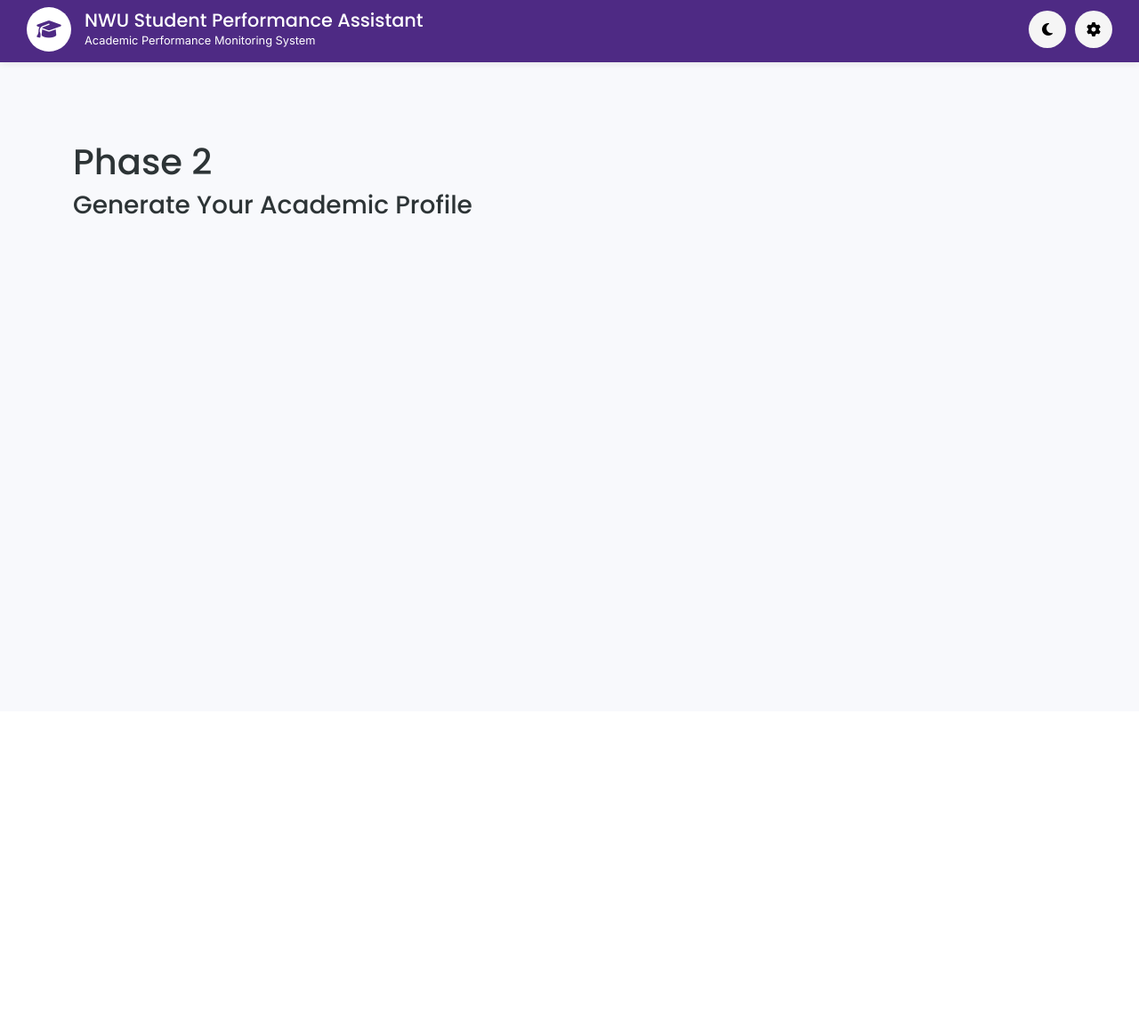
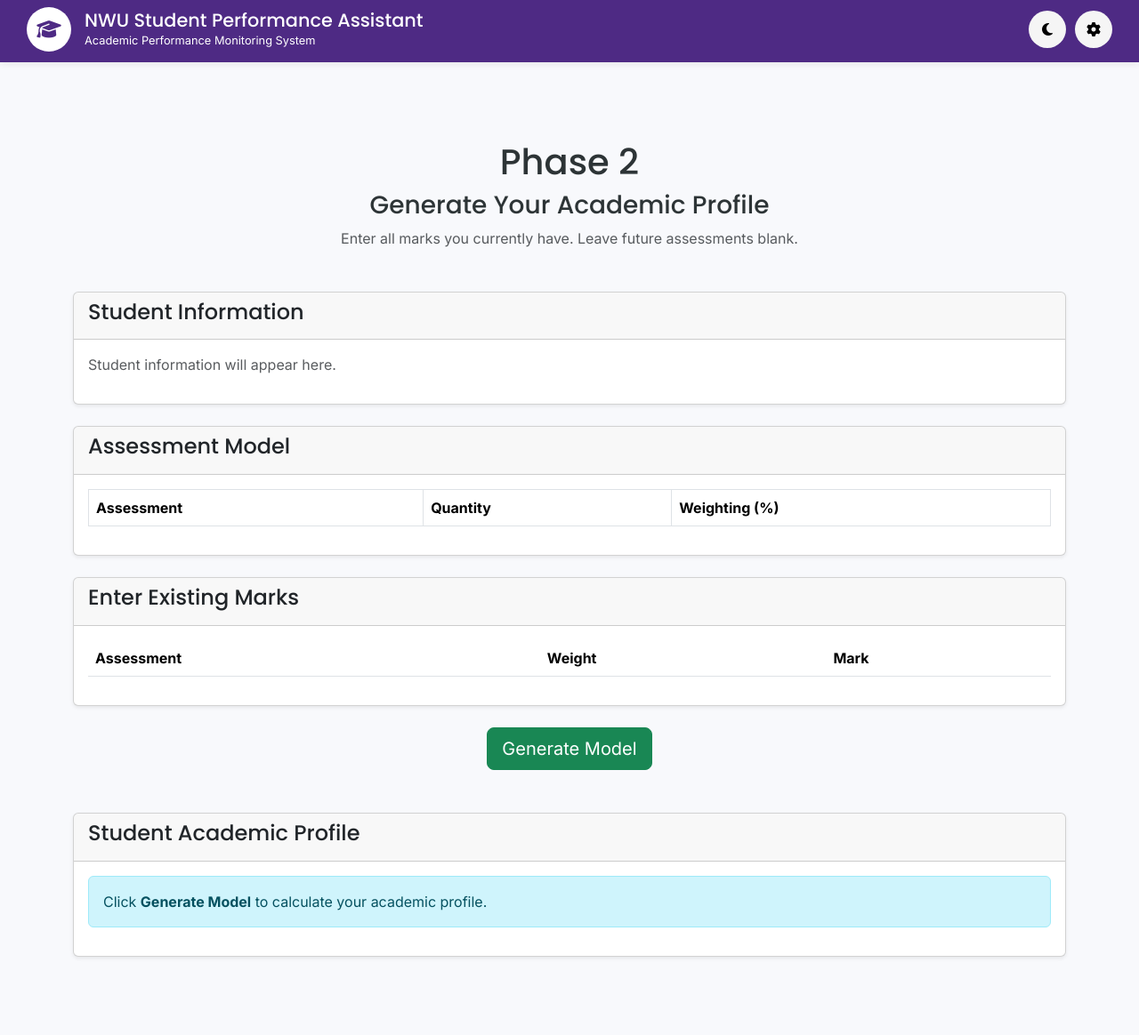
Before and after one commit to 45000794Ndlakuse/Student-Performance-Assistant, a Flask app: page /phase2 in a window 1280 px wide. Shown: the whole page at 89% size. Before the commit the page ends 241 px from the top, so only its background shows below. Run offline with Flask 3, Linux system fonts and the light colour scheme; lists and menus that the app fills with data are empty.

Commit message:
Nagvigation to phase 2 and phase 2 Frontend

```diff
--- a/frontend/templates/phase1.html
+++ b/frontend/templates/phase1.html
@@ -434,11 +434,11 @@ Develop Personal Academic Model
 
                 </button>
 
-                <button id="confirmContinue" class="btn btn-primary">
+                <a href="/phase2" class="btn btn-primary">
 
                     Continue to Phase 2
 
-                </button>
+                </a>
 
             </div>
 
--- a/frontend/templates/phase2.html
+++ b/frontend/templates/phase2.html
@@ -2,12 +2,160 @@
 
 {% block content %}
 
-<section class="container py-5">
+<div class="container py-5">
 
-    <h1>Phase 2</h1>
+    <div class="text-center mb-5">
 
-    <h3>Generate Your Academic Profile</h3>
+        <h1>Phase 2</h1>
 
-</section>
+        <h3>Generate Your Academic Profile</h3>
+
+        <p class="text-muted">
+
+            Enter all marks you currently have. Leave future assessments blank.
+
+        </p>
+
+    </div>
+
+
+    <!-- Student Information -->
+
+    <div class="card shadow-sm mb-4">
+
+        <div class="card-header">
+
+            <h4>Student Information</h4>
+
+        </div>
+
+        <div class="card-body" id="studentSummary">
+
+            <p class="text-muted">
+
+                Student information will appear here.
+
+            </p>
+
+        </div>
+
+    </div>
+
+
+    <!-- Assessment Model -->
+
+    <div class="card shadow-sm mb-4">
+
+        <div class="card-header">
+
+            <h4>Assessment Model</h4>
+
+        </div>
+
+        <div class="card-body">
+
+            <table class="table table-bordered">
+
+                <thead>
+
+                    <tr>
+
+                        <th>Assessment</th>
+
+                        <th>Quantity</th>
+
+                        <th>Weighting (%)</th>
+
+                    </tr>
+
+                </thead>
+
+                <tbody id="assessmentModelBody">
+
+                </tbody>
+
+            </table>
+
+        </div>
+
+    </div>
+
+
+    <!-- Existing Marks -->
+
+    <div class="card shadow-sm mb-4">
+
+        <div class="card-header">
+
+            <h4>Enter Existing Marks</h4>
+
+        </div>
+
+        <div class="card-body">
+
+            <table class="table table-hover">
+
+                <thead>
+
+                    <tr>
+
+                        <th>Assessment</th>
+
+                        <th>Weight</th>
+
+                        <th>Mark</th>
+
+                    </tr>
+
+                </thead>
+
+                <tbody id="marksTableBody">
+
+                </tbody>
+
+            </table>
+
+        </div>
+
+    </div>
+
+
+    <div class="text-center mb-5">
+
+        <button
+            class="btn btn-success btn-lg"
+            id="generateModel">
+
+            Generate Model
+
+        </button>
+
+    </div>
+
+
+    <!-- Results -->
+
+    <div class="card shadow-sm">
+
+        <div class="card-header">
+
+            <h4>Student Academic Profile</h4>
+
+        </div>
+
+        <div class="card-body" id="modelResults">
+
+            <div class="alert alert-info">
+
+                Click <strong>Generate Model</strong> to calculate your
+                academic profile.
+
+            </div>
+
+        </div>
+
+    </div>
+
+</div>
 
 {% endblock %}
```
Also changed, not shown: 1 other file.
